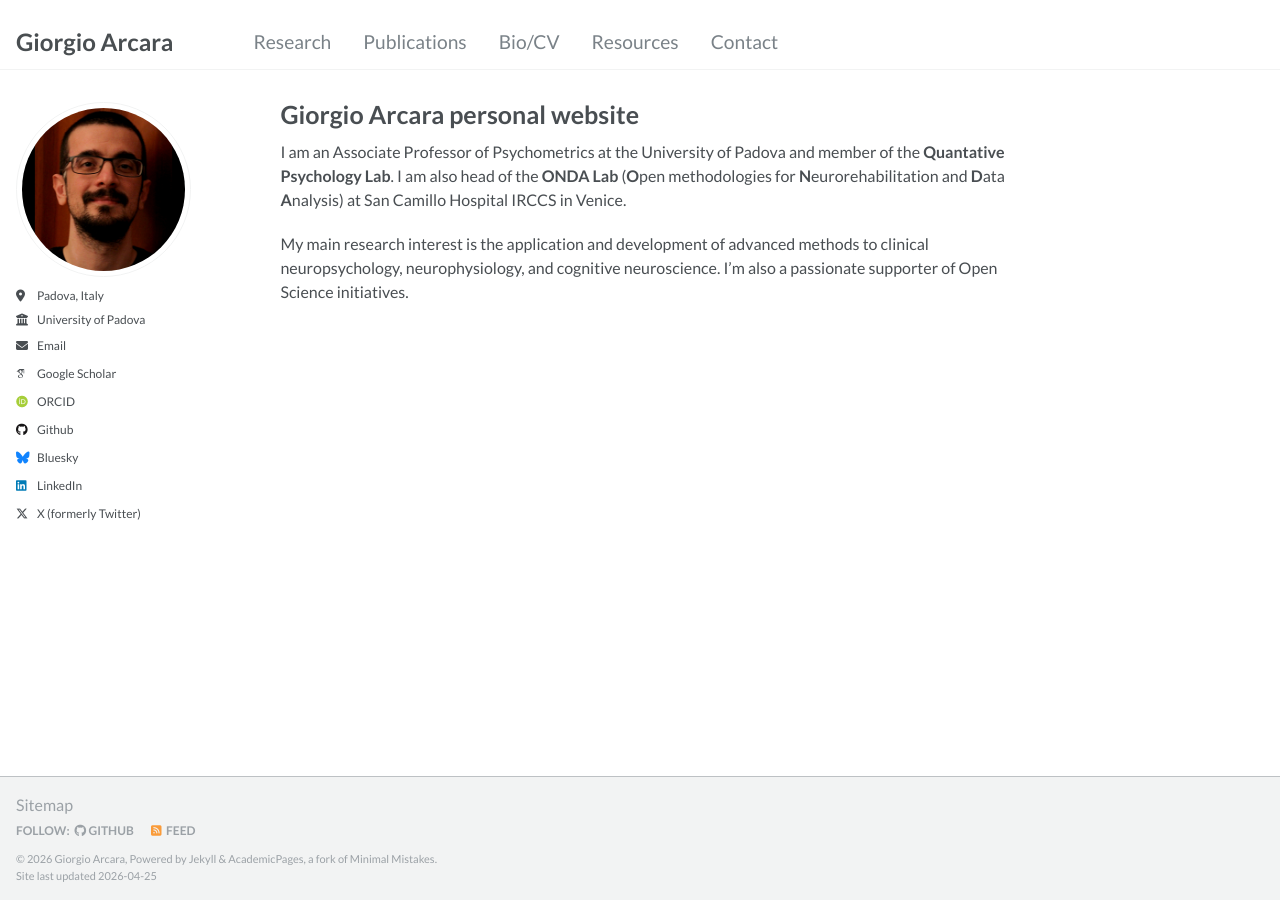
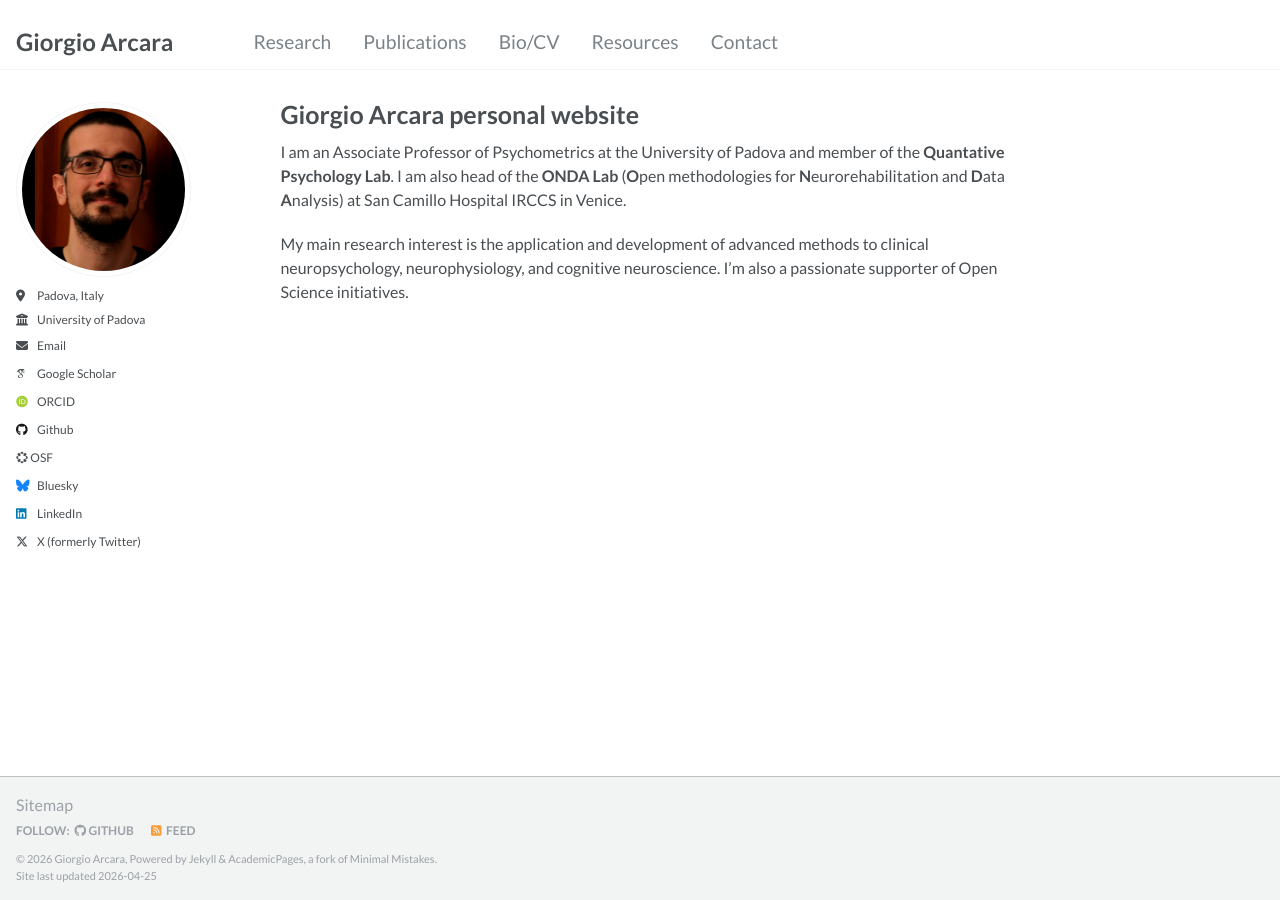
Before and after one commit to giorgioarcara/giorgioarcara.github.io, a Jekyll site: the page built from _pages/about.md, in a window 1280 px wide. Built offline with Jekyll 4.4.1, drawn with Linux system fonts in a browser that asks for light colours; some web fonts are replaced.

Commit message:
added osf link

```diff
--- a/_config.yml
+++ b/_config.yml
@@ -48,7 +48,7 @@ author:
   github           : "giorgioarcara"
   kaggle           : # Username
   stackoverflow    : # User number or user number and name (i.e., use "1" or "1/jeff-atwood")
-
+  osf              : https://osf.io/user/9e9ty
   # Social media
   bluesky          : "giorgioarcara.bsky.social"  # Replace this with you Bluesky username
   facebook         : # Username
--- a/_includes/author-profile.html
+++ b/_includes/author-profile.html
@@ -72,6 +72,12 @@
       {% endif %}
       {% if author.github %}
         <li><a href="https://github.com/{{ author.github }}"><i class="fab fa-fw fa-github icon-pad-right" aria-hidden="true"></i>Github</a></li>
+      {% endif %}
+      {% if author.osf %}
+        <li> <a href="{{ author.osf }}" rel="nofollow noopener noreferrer">
+          <i class="ai ai-osf" aria-hidden="true"></i>
+          <span class="label">OSF</span>
+        </a> </li>
       {% endif %}
       {% if author.kaggle %}
         <li><a href="https://kaggle.com/{{ author.kaggle }}"><i class="fab fa-fw fa-kaggle icon-pad-right" aria-hidden="true"></i>Kaggle</a></li>
```
